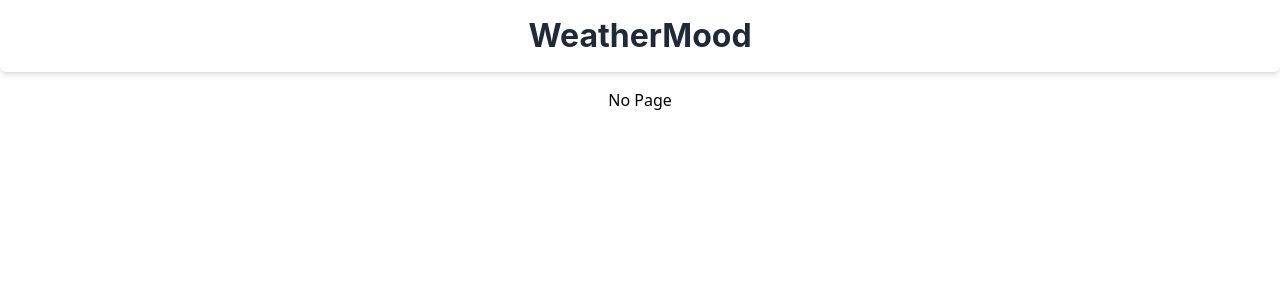
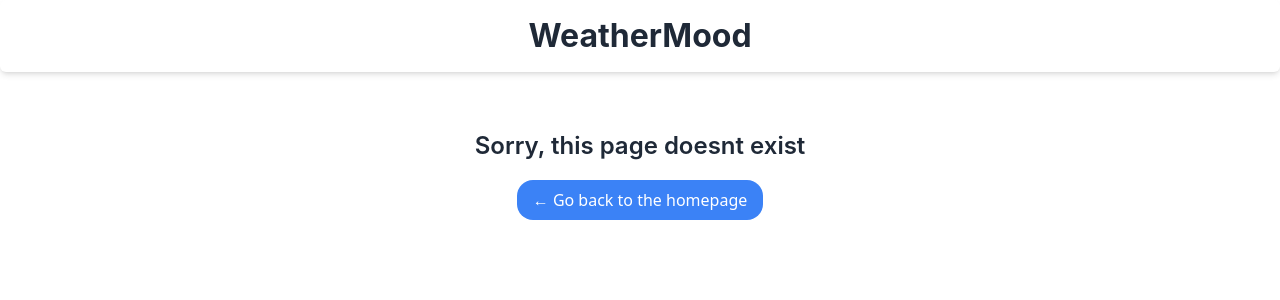
Before and after one commit to Bteague1992/mood-weather, a React (Vite) app: page /forecast in a window 1280 px wide. Shown: the top 300 px of the page. Built offline with nearby package versions, Linux system fonts and the light colour scheme; no server answers.

Commit message:
refactor: changed NoPage styling and added back link

```diff
--- a/src/pages/NoPage.tsx
+++ b/src/pages/NoPage.tsx
@@ -1,10 +1,17 @@
 import { FC } from "react";
+import { Link } from "react-router-dom";
 
 const NoPage: FC = () => {
   return (
-    <>
-      <h1>No Page</h1>
-    </>
+    <section className="flex flex-col items-center p-10 text-center">
+      <h1 className="subheading">Sorry, this page doesnt exist</h1>
+      <Link
+        to="/"
+        className="bg-[var(--color-accent)] text-[white] rounded-2xl px-4 py-2 mt-4"
+      >
+        &larr; Go back to the homepage
+      </Link>
+    </section>
   );
 };
 
```
